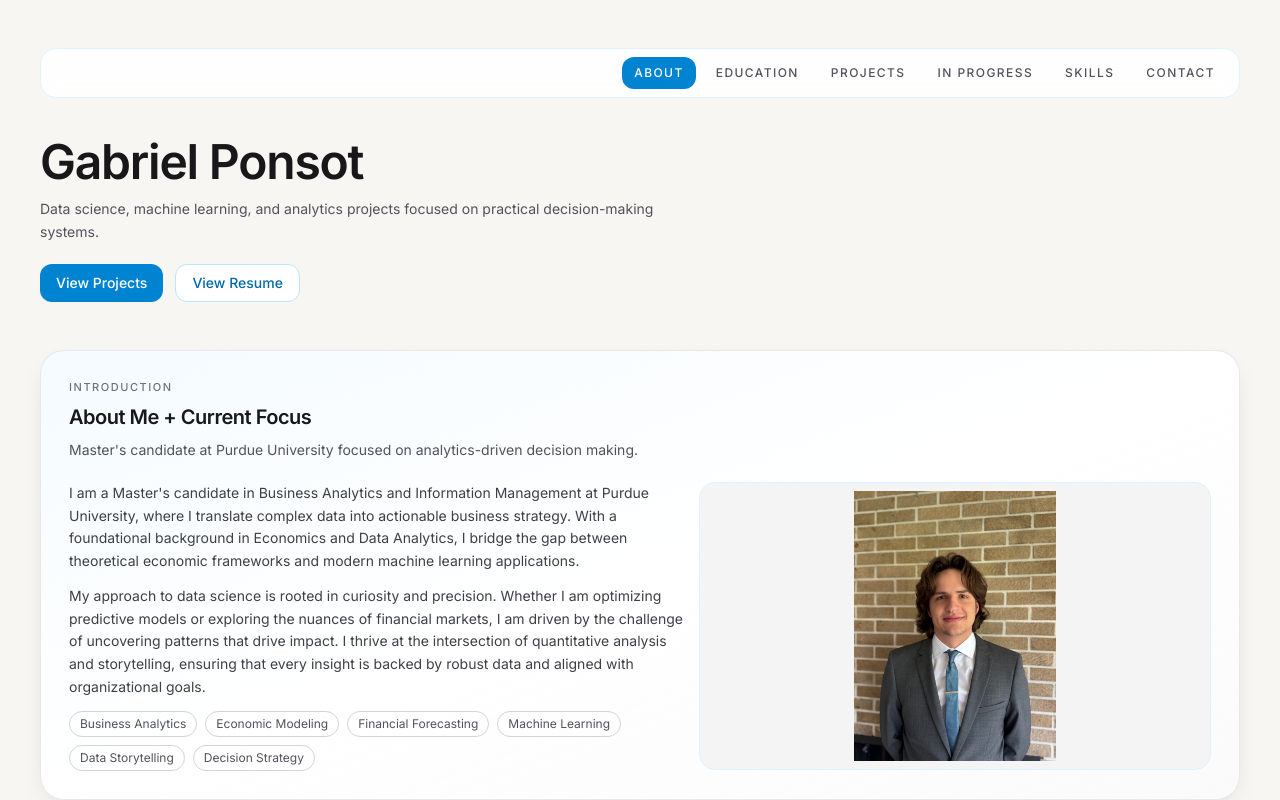
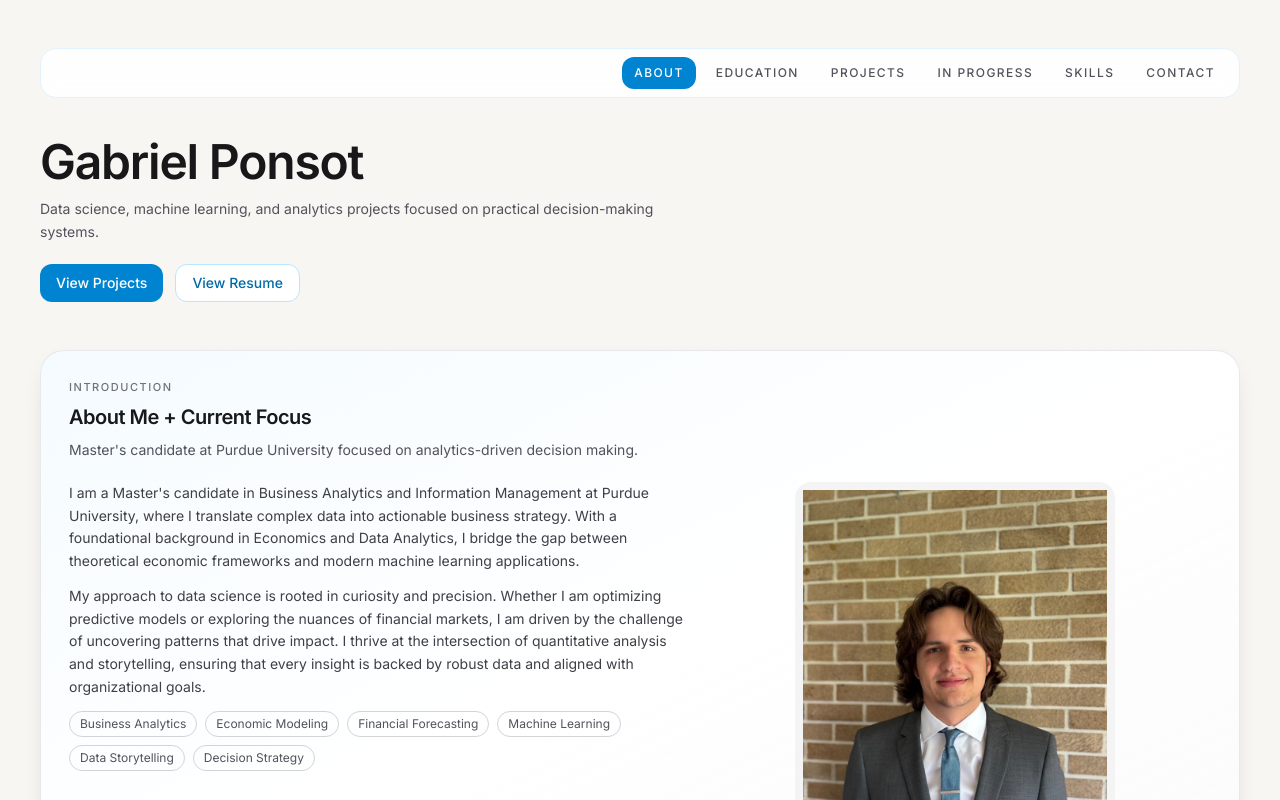
Before and after one commit to gponsot/project_portfolio, a Next.js app: page / in a window 1280 px wide. Shown: the top 800 px of the page. Built offline with nearby package versions, Linux system fonts and the light colour scheme.

Commit message:
text changes

```diff
--- a/app/page.tsx
+++ b/app/page.tsx
@@ -281,7 +281,7 @@ export default function Home() {
                 ))}
               </div>
             </div>
-            <div className="relative h-72 overflow-hidden rounded-2xl border border-sky-100 bg-zinc-100 dark:border-sky-900/40 dark:bg-zinc-800">
+            <div className="relative mx-auto aspect-[3/4] w-full max-w-xs overflow-hidden rounded-2xl bg-zinc-100 dark:bg-zinc-800">
               <Image
                 src="/images/profile.png"
                 alt="Gabriel Ponsot profile portrait"
```
